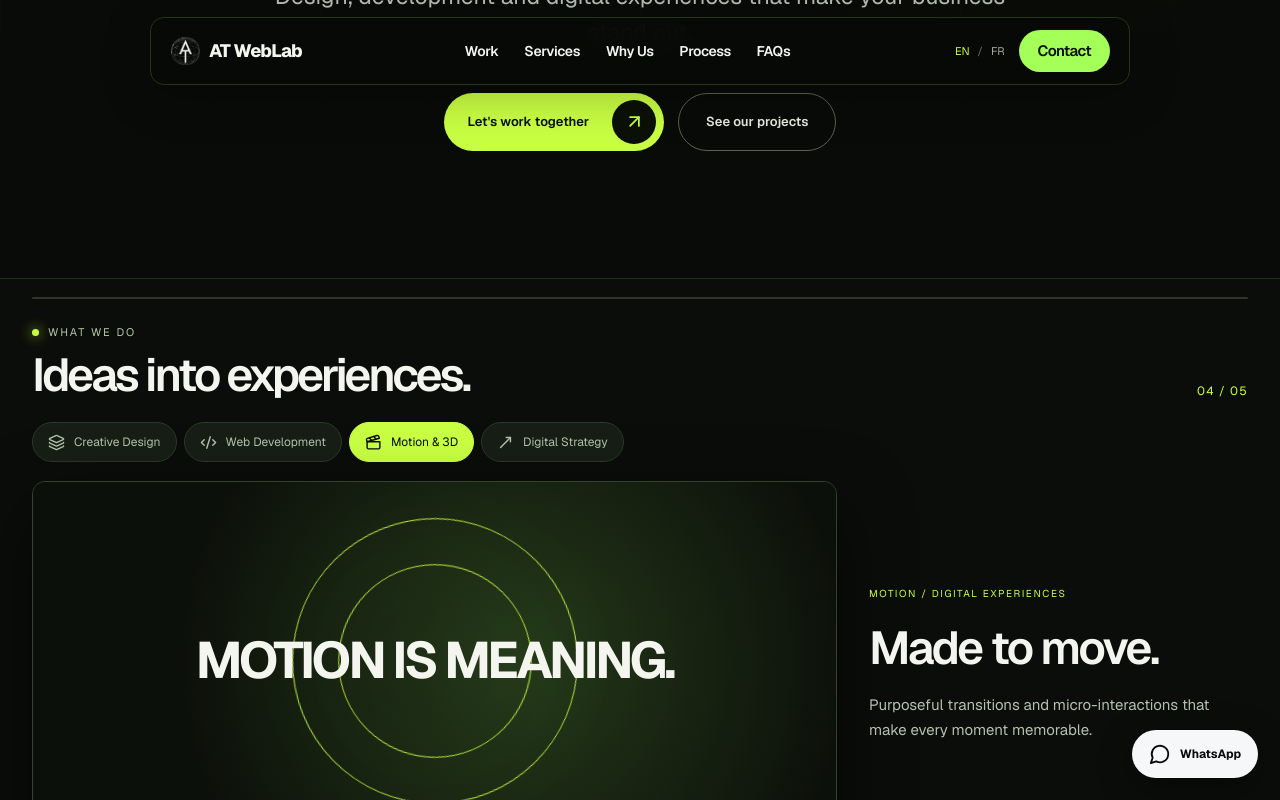
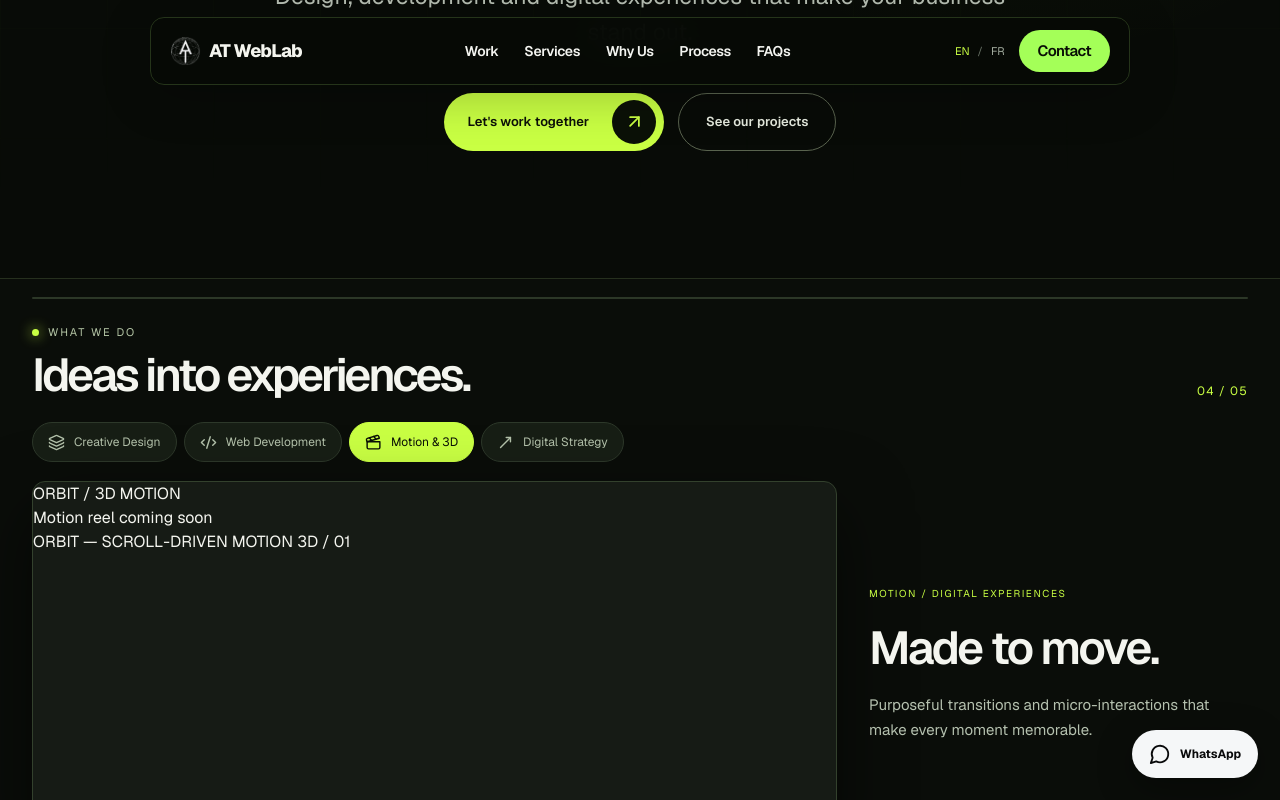
Before and after one commit to Abderr-trz/ATWebLab, a Next.js app: page / in a window 1280 px wide. Both pictures are taken after a click on the button "Motion & 3D". Shown: the part 522-1322 px from the top of the page. Built offline with nearby package versions, Linux system fonts and the light colour scheme.

Commit message:
feat(v3): add scroll-scrubbed ORBIT video player to Motion & 3D stage

```diff
--- a/components/sections/ExpertiseRailV3.tsx
+++ b/components/sections/ExpertiseRailV3.tsx
@@ -16,7 +16,31 @@ const slides = [
  { category:2,number:"04",label:"MOTION / DIGITAL EXPERIENCES",title:"Made to move.",frTitle:"Des expériences en mouvement.",desc:"Purposeful transitions and micro-interactions that make every moment memorable.",frDesc:"Des transitions et micro-interactions qui donnent du caractère à chaque instant.",kind:"motion",link:"" },
  { category:3,number:"05",label:"STRATEGY / DIRECTION",title:"Designed for impact.",frTitle:"Pensé pour avoir un impact.",desc:"A thoughtful balance of storytelling, usability and clear calls to action.",frDesc:"Un équilibre entre narration, ergonomie et appels à l'action.",kind:"strategy",link:"" }
 ];
-function Visual({kind}:{kind:string}){
+function ScrollMotionVideo({progress}:{progress:number}){
+ const videoRef=useRef<HTMLVideoElement>(null);
+ const [available,setAvailable]=useState(true);
+ useEffect(()=>{
+  const video=videoRef.current;
+  if(!video||!available)return;
+  const seek=()=>{
+   if(!Number.isFinite(video.duration)||video.duration<=0)return;
+   // Motion scene occupies the fourth of five scroll stages.
+   const stageStart=3/5,stageEnd=4/5;
+   const local=Math.min(1,Math.max(0,(progress-stageStart)/(stageEnd-stageStart)));
+   const next=Math.max(0,Math.min(video.duration-.03,local*video.duration));
+   if(Math.abs(video.currentTime-next)>.06){try{video.currentTime=next;}catch{}}
+  };
+  video.addEventListener("loadedmetadata",seek);
+  seek();
+  return ()=>video.removeEventListener("loadedmetadata",seek);
+ },[progress,available]);
+ return <div className="v3-showcase__motion-video">
+   {available?<video ref={videoRef} src="/projects/orbit-motion.mp4" muted playsInline preload="metadata" aria-label="ORBIT 3D animation synchronized with scrolling" onError={()=>setAvailable(false)}/>:<div className="v3-showcase__motion-fallback"><span>ORBIT / 3D MOTION</span><p>Motion reel coming soon</p></div>}
+   <div className="v3-showcase__motion-caption">ORBIT — SCROLL-DRIVEN MOTION <span>3D / 01</span></div>
+ </div>;
+}
+function Visual({kind,progress}:{kind:string,progress:number}){
+ if(kind==="motion")return <ScrollMotionVideo progress={progress}/>;
  if(kind==="architecture")return <div className="v3-showcase__architecture"><div className="v3-showcase__browser v3-showcase__browser--mockup"><div className="v3-showcase__browserbar"><span/><span/><span/><small>KENZA RACHADI — PORTFOLIO MOCKUP</small></div><div className="v3-showcase__mockup-viewport"><img src="/projects/kenza-rachadi-mockup.png" alt="Maquette du portfolio architectural de Kenza Rachadi, capture complète fournie par le studio" loading="lazy" onError={(event)=>{event.currentTarget.style.display="none";event.currentTarget.parentElement?.classList.add("v3-showcase__mockup-missing");}}/><p className="v3-showcase__asset-notice">Kenza Rachadi — Portfolio architectural</p></div></div></div>;
  if(kind==="blueprint")return <div className="v3-showcase__blueprint"><div className="v3-showcase__blueprintcopy"><small>01 — THE BRIEF</small><strong>A website that works like a building.</strong><p>Every page is a room. Every interaction has a purpose.</p></div><div className="v3-showcase__plan" aria-hidden="true"><div className="v3-showcase__room room-a"/><div className="v3-showcase__room room-b"/><div className="v3-showcase__room room-c"/><div className="v3-showcase__room room-d"/><div className="v3-showcase__planlabel label-a">01 / LOBBY</div><div className="v3-showcase__planlabel label-b">02 / BOOKING</div><div className="v3-showcase__planlabel label-c">03 / MEMBERS</div></div><span className="v3-showcase__sheet">PROJECT / PLANTA · CONCEPT DRAWING / 01</span></div>;
  if(kind==="screens")return <div className="v3-showcase__screens"><div className="v3-showcase__screen screen-one"><div className="v3-showcase__screenbar">PLANTA <span>Explore · Locations · Membership</span></div><div className="v3-showcase__screenhero">Your space.<br/>Your pace.</div><div className="v3-showcase__screenbutton">Find a location →</div></div><div className="v3-showcase__screen screen-two"><div className="v3-showcase__screenbar">PLANTA <span>Membership</span></div><h3>One membership.<br/>Every city.</h3><div className="v3-showcase__pricing"><span>Day Pass<br/><b>€25</b></span><span>Flex<br/><b>€190</b></span><span>Unlimited<br/><b>€390</b></span></div></div><div className="v3-showcase__screen screen-three"><div className="v3-showcase__screenbar">PLANTA <span>Book a room</span></div><h3>Find your flow.</h3><div className="v3-showcase__fakeform"><span>Choose location</span><span>Choose a date</span><span>Explore spaces →</span></div></div><div className="v3-showcase__screenscaption">INTERFACE SYSTEM / CONCEPT PRESENTATION</div></div>;
@@ -60,7 +84,7 @@ export function ExpertiseRailV3(){
     {items.map(({en,fr:frLabel,Icon},index)=><button type="button" key={en} className={slide.category===index?"is-active":""} onClick={()=>select(slides.findIndex(s=>s.category===index))} aria-pressed={slide.category===index}><Icon size={17}/>{fr?frLabel:en}</button>)}
    </div>
    <div className="v3-showcase__stage" key={slide.kind}>
-    <div className="v3-showcase__visual"><Visual kind={slide.kind}/></div>
+    <div className="v3-showcase__visual"><Visual kind={slide.kind} progress={progress}/></div>
     <div className="v3-showcase__info"><span>{slide.label}</span><h3>{fr?slide.frTitle:slide.title}</h3><p>{fr?slide.frDesc:slide.desc}</p>{slide.link&&<a href={slide.link} target="_blank" rel="noopener noreferrer">{fr?"Voir le projet":"View project"} <ArrowUpRight size={16}/></a>}</div>
    </div>
    <div className="v3-showcase__bottom"><span>{fr?"DÉFILEZ POUR EXPLORER":"SCROLL TO EXPLORE"}</span><div>{slides.map((s,i)=><button type="button" aria-label={`Show slide ${i+1}`} aria-current={active===i?"step":undefined} key={s.number} onClick={()=>select(i)} />)}</div><span>{slide.number} / {slide.label.split(" / ")[0]}</span></div>
```
